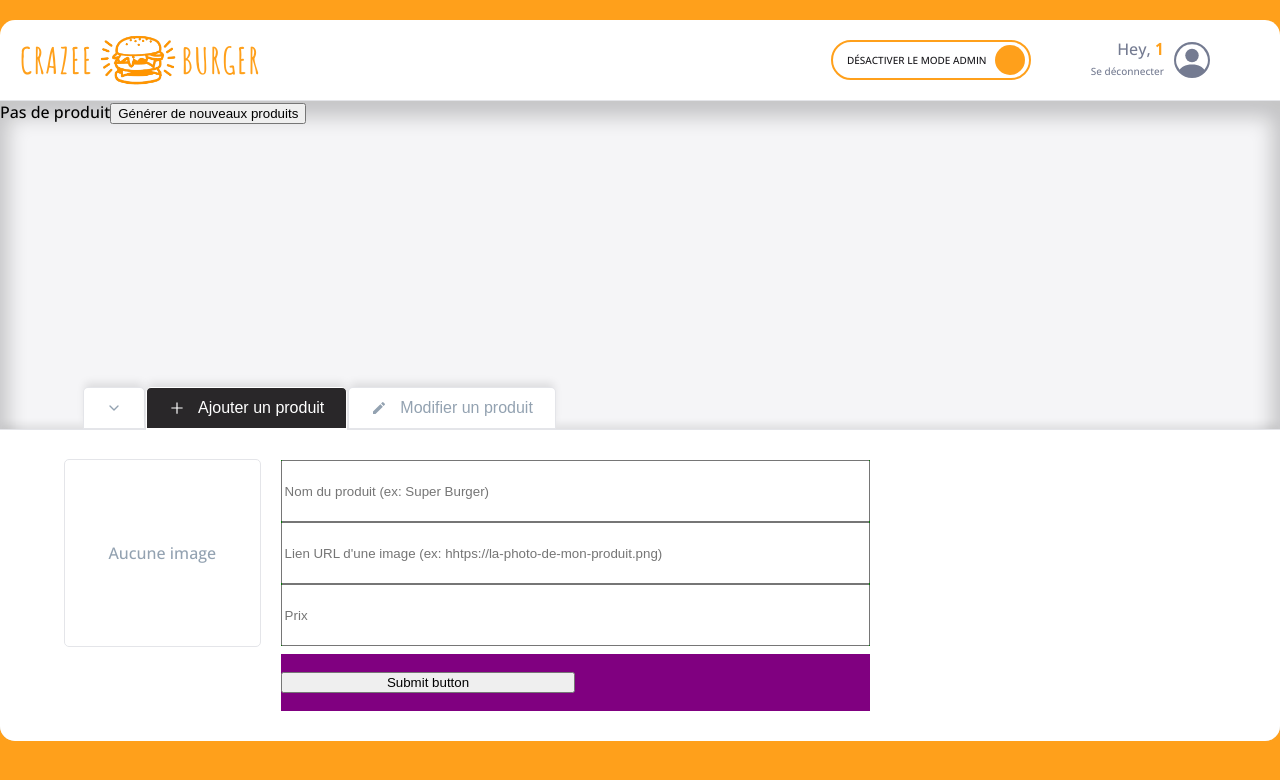
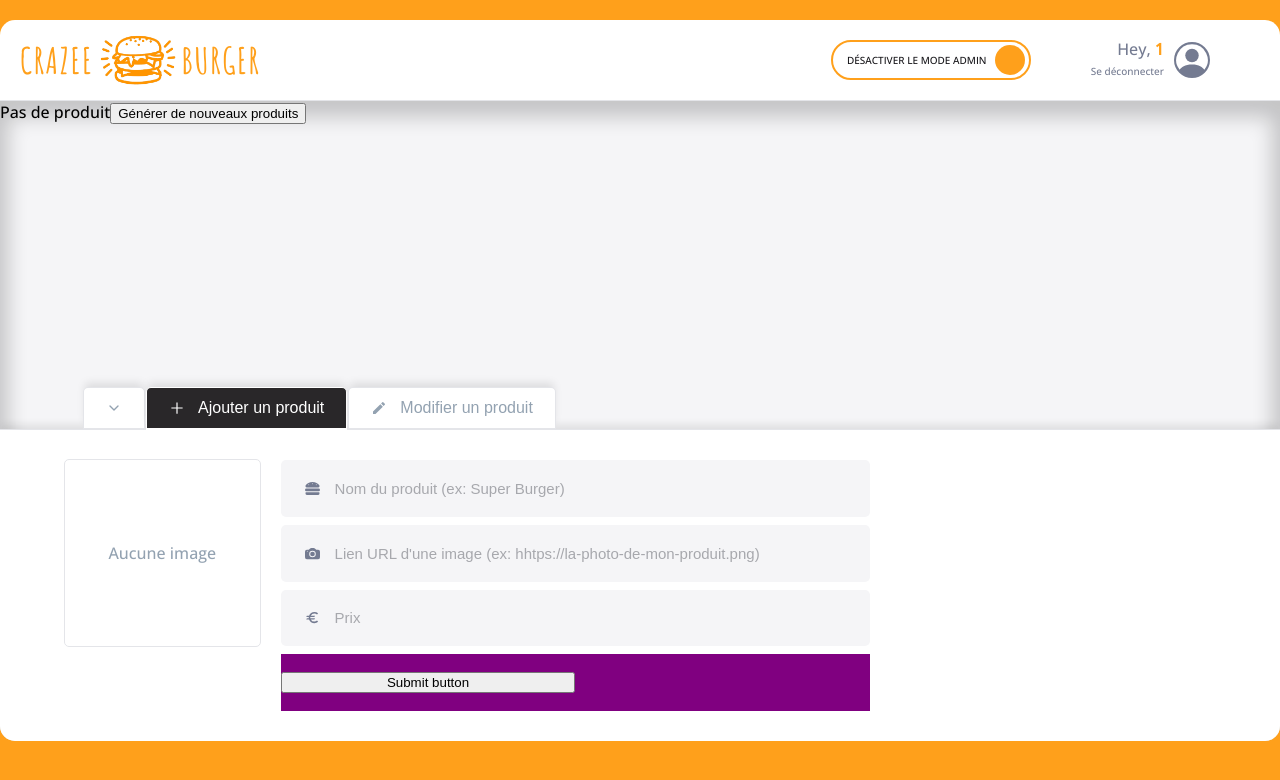
Before and after one commit to Benaldev/Crazee-burger, a React (Vite) app: page /order/1 in a window 1280 px wide. Shown: the top 780 px of the page. Built offline with nearby package versions, Linux system fonts and the light colour scheme.

Commit message:
♻️ F08: TextInput > Create common base for both versions

```diff
--- a/src/components/pages/login/LoginForm.jsx
+++ b/src/components/pages/login/LoginForm.jsx
@@ -33,6 +33,7 @@
         required
         Icon={<BsPersonCircle className="icon" />}
         className={"input-login"}
+        version={"normal"}
       />
       <PrimaryButton
         label={"Accéder à mon espace"}
--- a/src/components/pages/order/Main/Admin/AdminPanel/AddForm.jsx
+++ b/src/components/pages/order/Main/Admin/AdminPanel/AddForm.jsx
@@ -2,7 +2,11 @@
 import styled from "styled-components";
 import OrderContext from "../../../../../../context/OrderContext.jsx";
 import { FiCheck } from "react-icons/fi";
+import { FaHamburger } from "react-icons/fa";
+import { BsFillCameraFill } from "react-icons/bs";
+import { MdOutlineEuro } from "react-icons/md";
 import { theme } from "../../../../../../theme/index.js";
+import TextInput from "../../../../../reusable-ui/TextInput.jsx";
 
 const EMPTY_PRODUCT = {
   id: "",
@@ -54,26 +58,32 @@
         )}
       </div>
       <div className="inputs-fields">
-        <input
+        <TextInput
           name="title"
           value={newProduct.title}
           onChange={handleChange}
           type="text"
           placeholder="Nom du produit (ex: Super Burger)"
+          Icon={<FaHamburger />}
+          version={"minimalist"}
         />
-        <input
+        <TextInput
           name="imageSource"
           value={newProduct.imageSource}
           onChange={handleChange}
           type="text"
           placeholder="Lien URL d'une image (ex: hhtps://la-photo-de-mon-produit.png)"
+          Icon={<BsFillCameraFill />}
+          version={"minimalist"}
         />
-        <input
+        <TextInput
           name="price"
           value={newProduct.price ? newProduct.price : ""}
           onChange={handleChange}
           type="text"
           placeholder="Prix"
+          Icon={<MdOutlineEuro />}
+          version={"minimalist"}
         />
       </div>
       <div className="submit">
@@ -125,10 +135,10 @@
   }
 
   .inputs-fields {
-    background: green;
     grid-area: 1 / 2 / 4 / 3;
 
     display: grid;
+    grid-row-gap: 8px;
   }
 
   .submit {
--- a/src/components/reusable-ui/TextInput.jsx
+++ b/src/components/reusable-ui/TextInput.jsx
@@ -1,4 +1,4 @@
-import styled from "styled-components";
+import styled, { css } from "styled-components";
 import { theme } from "../../theme/index";
 
 export default function TextInput({
@@ -6,40 +6,76 @@
   onChange,
   Icon,
   className,
+  version = "normal",
   ...extraProps
 }) {
   return (
-    <InputStyled className={className}>
+    <TextInputStyled className={className} version={version}>
       <div className="icon">{Icon && Icon}</div>
       <input type="text" value={value} onChange={onChange} {...extraProps} />
-    </InputStyled>
+    </TextInputStyled>
   );
 }
 
-const InputStyled = styled.div`
-  background-color: ${theme.colors.white};
+const TextInputStyled = styled.div`
   border-radius: ${theme.borderRadius.round};
   display: flex;
   align-items: center;
-  padding: 18px 24px;
 
   .icon {
+    font-size: ${theme.fonts.sizes.SM};
+    margin: 0 13px 0 8px;
     display: flex;
-    justify-content: center;
-    align-items: center;
-    font-size: ${theme.fonts.sizes.SM};
-    color: ${theme.colors.greySemiDark};
-    margin: 0 8px 0 10px;
   }
 
   input {
     border: none;
     font-size: ${theme.fonts.sizes.SM};
+    width: 100%;
+
+    &::placeholder {
+      color: ${theme.colors.greyMedium};
+    }
+  }
+
+  /* ${(props) => {
+    if (props.version === "normal") return extraStyleNormal;
+    if (props.version === "minimalist") return extraStyleMinimalist;
+  }} */
+
+  ${({ version }) => extraStyle[version]}
+`;
+
+const extraStyleNormal = css`
+  background-color: ${theme.colors.white};
+  padding: 18px 28px;
+  color: ${theme.colors.greySemiDark};
+
+  input {
     color: ${theme.colors.dark};
 
     &::placeholder {
-      background-color: ${theme.colors.white};
-      color: ${theme.colors.greyMedium};
+      background: ${theme.colors.white};
     }
   }
 `;
+
+const extraStyleMinimalist = css`
+  background-color: ${theme.colors.background_white};
+  padding: 8px 16px;
+  color: ${theme.colors.greyBlue};
+
+  input {
+    background: ${theme.colors.background_white};
+    color: ${theme.colors.dark};
+
+    &:focus {
+      outline: 0;
+    }
+  }
+`;
+
+const extraStyle = {
+  normal: extraStyleNormal,
+  minimalist: extraStyleMinimalist,
+};
```
